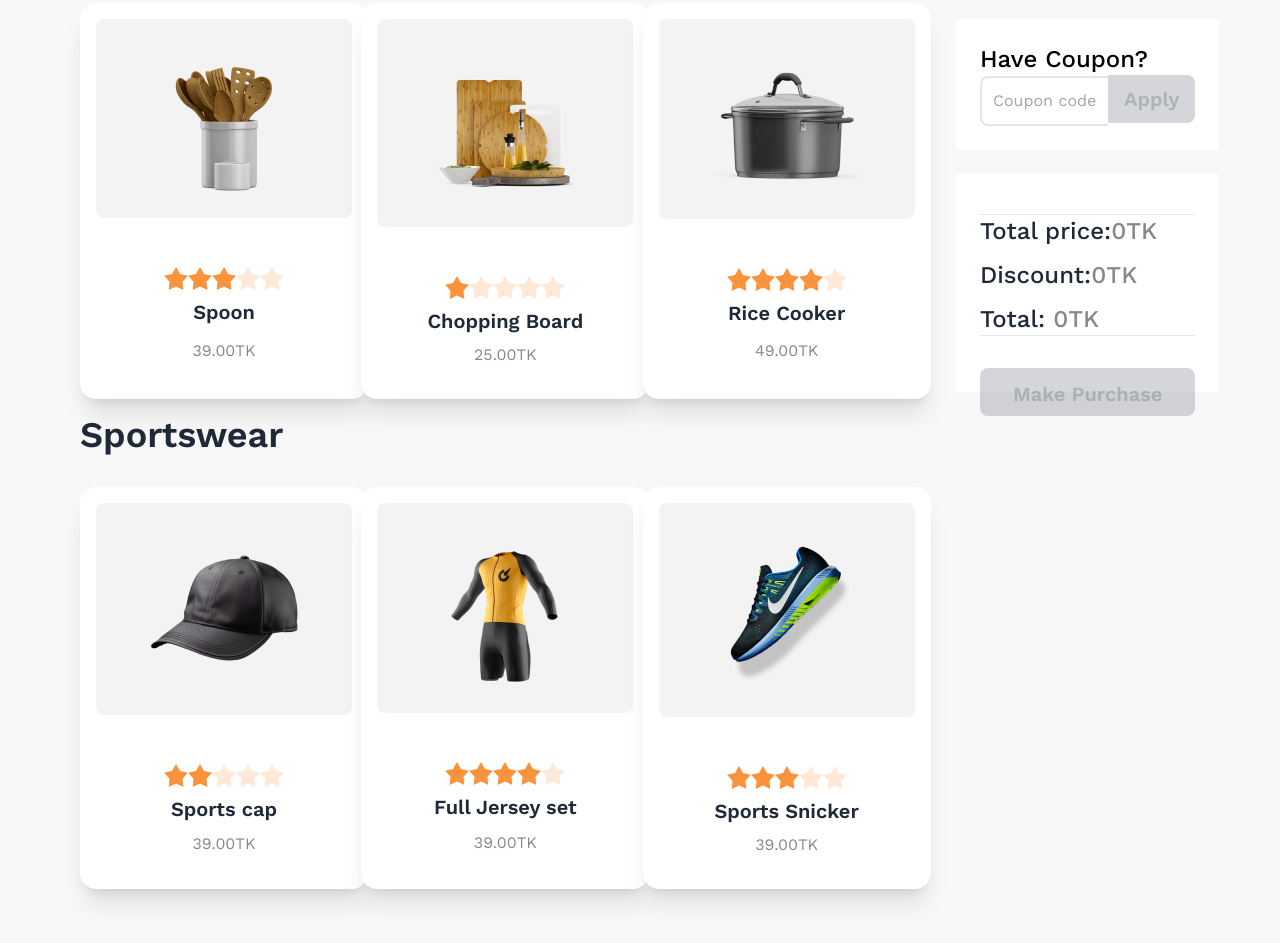
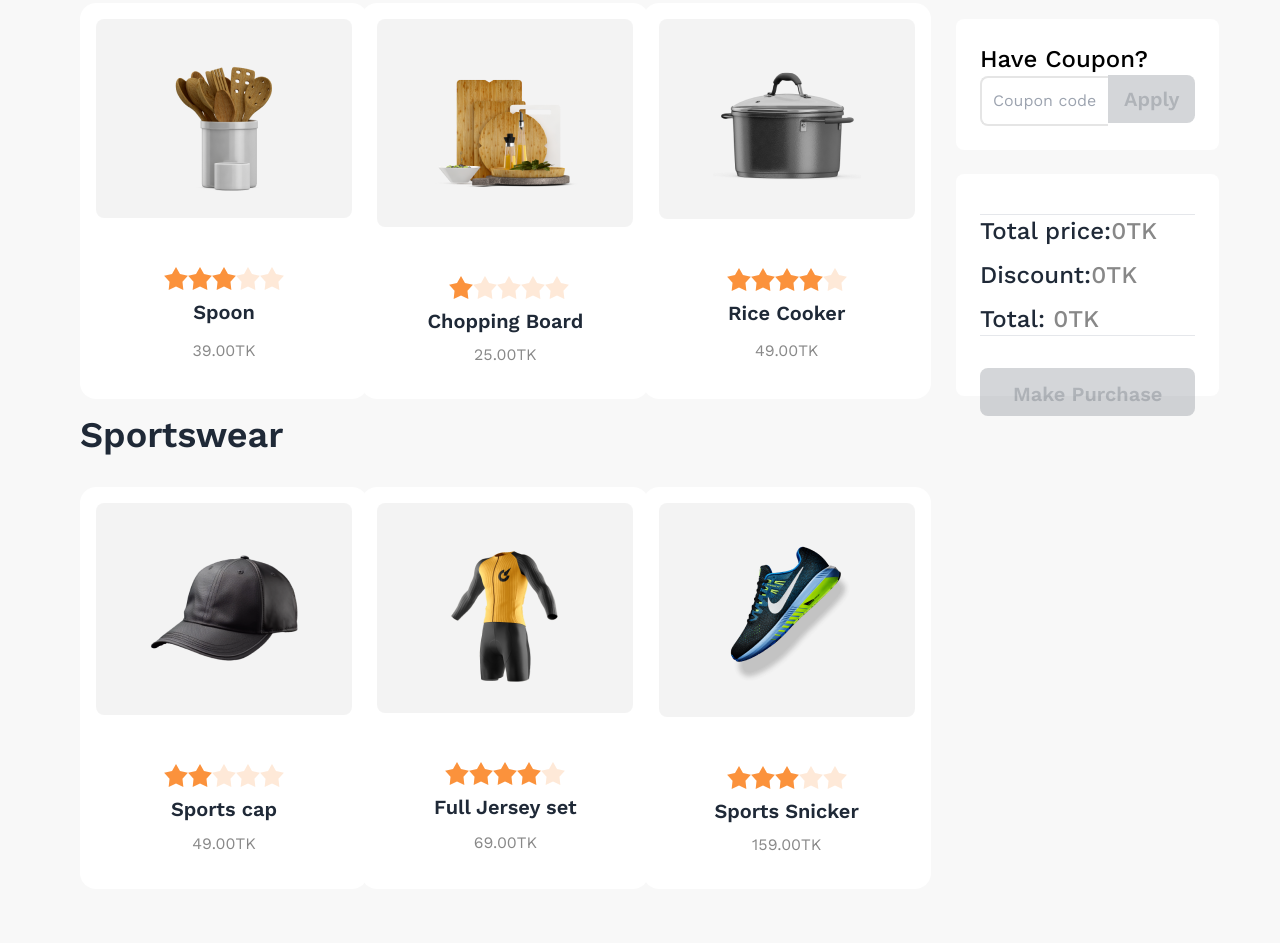
Before and after one commit to maruf318/summer-sale, a plain HTML site: page index.html in a window 1280 px wide. Shown: the part 901-1844 px from the top of the page. Drawn offline with nearby package versions, Linux system fonts and the light colour scheme.

Commit message:
updated some text lines

```diff
--- a/index.html
+++ b/index.html
@@ -62,7 +62,7 @@
             <!-- First Card -->
             <div
               onclick="cardClicked('spoon-id')"
-              class="card w-72 bg-base-100 shadow-xl"
+              class="card w-72 bg-base-100"
             >
               <figure class="px-10 pt-10 rounded-lg pb-6 m-4 bg-[#1111110C]">
                 <img src="./images/prod1.png" alt="Shoes" class="rounded-xl" />
@@ -105,13 +105,15 @@
             <!-- Second Card -->
             <div
               onclick="cardClicked('board-id')"
-              class="card w-72 bg-base-100 shadow-xl"
+              class="card w-72 bg-base-100"
             >
               <figure class="px-10 pt-10 rounded-lg pb-6 m-4 bg-[#1111110C]">
                 <img src="./images/prod2.png" alt="Shoes" class="rounded-xl" />
               </figure>
               <div class="card-body items-center text-center">
                 <div class="rating">
+                  <input type="radio" name="rating-10" class="rating-hidden" />
+
                   <input
                     type="radio"
                     name="rating-1"
@@ -148,7 +150,7 @@
             <!-- Third Card -->
             <div
               onclick="cardClicked('cooker-id')"
-              class="card w-72 bg-base-100 shadow-xl"
+              class="card w-72 bg-base-100"
             >
               <figure class="px-10 pt-10 rounded-lg pb-6 m-4 bg-[#1111110C]">
                 <img src="./images/prod3.png" alt="Shoes" class="rounded-xl" />
@@ -197,10 +199,7 @@
             class="grid grid-cols-1 mt-4 md:grid-cols-2 lg:grid-cols-3 gap-4 md:gap-20 lg:gap-6"
           >
             <!-- First Card -->
-            <div
-              onclick="cardClicked('cap-id')"
-              class="card w-72 bg-base-100 shadow-xl"
-            >
+            <div onclick="cardClicked('cap-id')" class="card w-72 bg-base-100">
               <figure class="px-10 pt-10 rounded-lg pb-7 m-4 bg-[#1111110C]">
                 <img
                   src="./images/prod4.png"
@@ -238,13 +237,13 @@
                   />
                 </div>
                 <p class="text-xl font-semibold">Sports cap</p>
-                <p class="text-[#1111117F]"><span id="cap-id">39.00</span>TK</p>
+                <p class="text-[#1111117F]"><span id="cap-id">49.00</span>TK</p>
               </div>
             </div>
             <!-- Second Card -->
             <div
               onclick="cardClicked('jersey-id')"
-              class="card w-72 bg-base-100 shadow-xl"
+              class="card w-72 bg-base-100"
             >
               <figure class="px-10 pt-10 rounded-lg pb-6 m-4 bg-[#1111110C]">
                 <img src="./images/prod5.png" alt="Shoes" class="rounded-xl" />
@@ -280,14 +279,14 @@
                 </div>
                 <p class="text-xl font-semibold">Full Jersey set</p>
                 <p class="text-[#1111117F]">
-                  <span id="jersey-id">39.00</span>TK
+                  <span id="jersey-id">69.00</span>TK
                 </p>
               </div>
             </div>
             <!-- Third Card -->
             <div
               onclick="cardClicked('shoes-id')"
-              class="card w-72 bg-base-100 shadow-xl"
+              class="card w-72 bg-base-100"
             >
               <figure class="px-10 pt-10 rounded-lg pb-6 m-4 bg-[#1111110C]">
                 <img src="./images/prod6.png" alt="Shoes" class="rounded-xl" />
@@ -323,7 +322,7 @@
                 </div>
                 <p class="text-xl font-semibold">Sports Snicker</p>
                 <p class="text-[#1111117F]">
-                  <span id="shoes-id">39.00</span>TK
+                  <span id="shoes-id">159.00</span>TK
                 </p>
               </div>
             </div>
@@ -332,7 +331,7 @@
         <!-- 2nd flex -->
         <div class="grid grid-cols-1 lg: ml-4">
           <div>
-            <div class="bg-white p-6 mt-4">
+            <div class="bg-white rounded-lg p-6 mt-4">
               <h1 class="text-2xl text-black font-medium">Have Coupon?</h1>
               <p>
                 <input
@@ -350,7 +349,7 @@
                 </button>
               </p>
             </div>
-            <div class="mt-6 bg-white p-6">
+            <div class="mt-6 bg-white p-6 rounded-lg">
               <div id="place-here" class="text-2xl font-medium mb-4">
                 <!-- <h1>Insert here</h1> -->
               </div>
@@ -375,7 +374,7 @@
                 <button
                   onclick="my_modal_1.showModal()"
                   id="btn-purchase"
-                  class="min-w-full text-xl flex flex- btn btn-secondary lg:-mb-12 capitalize px-4 py-3 text-white font-semibold rounded-lg border-none bg-[#E527B2] mt-2"
+                  class="min-w-full text-xl flex flex- btn btn-secondary lg:-mb-11 capitalize px-4 py-3 text-white font-semibold rounded-lg border-none bg-[#E527B2] mt-2"
                 >
                   Make Purchase
                 </button>
@@ -390,7 +389,7 @@
                       Congratulations
                     </h3>
                     <p class="lg:py-4 text-[#1111117F]">
-                      Your Purchased the product
+                      Your Product is on its way
                     </p>
                     <div class="modal-action">
                       <!-- if there is a button in form, it will close the modal -->
```
